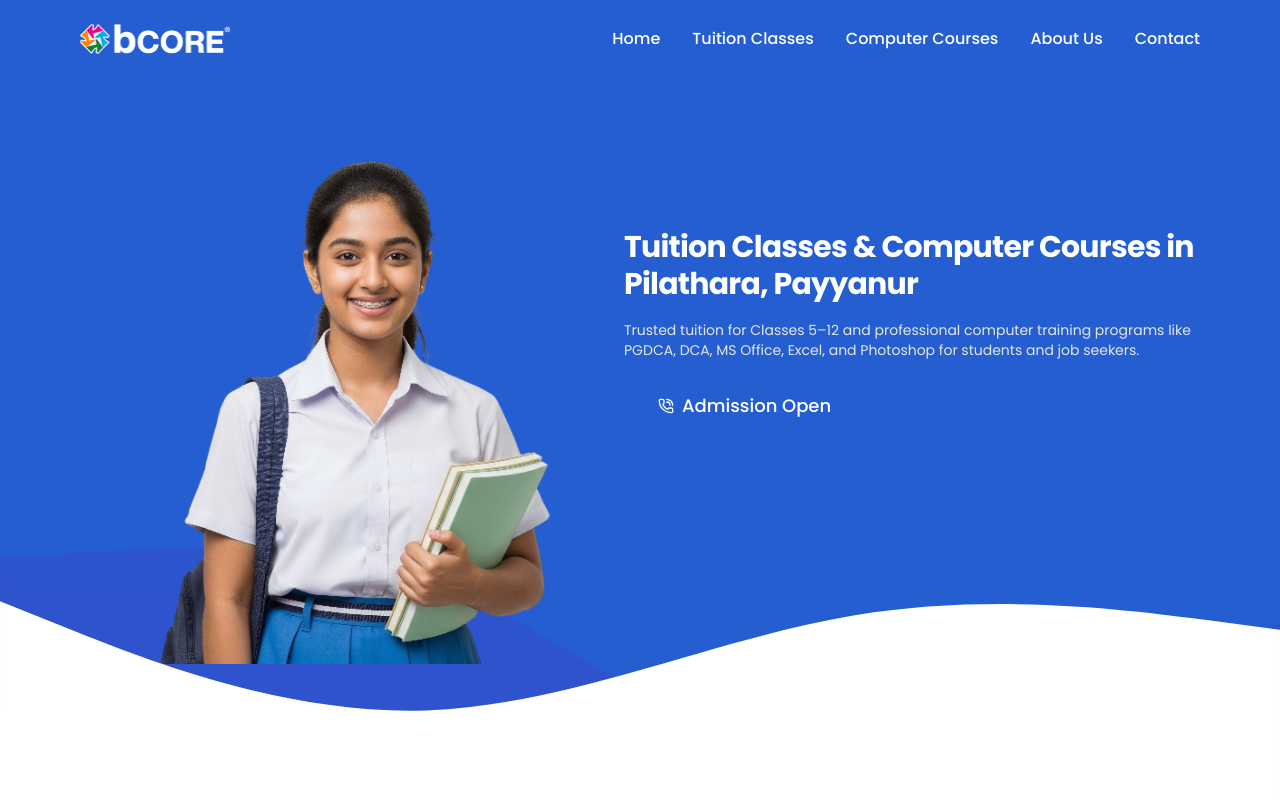
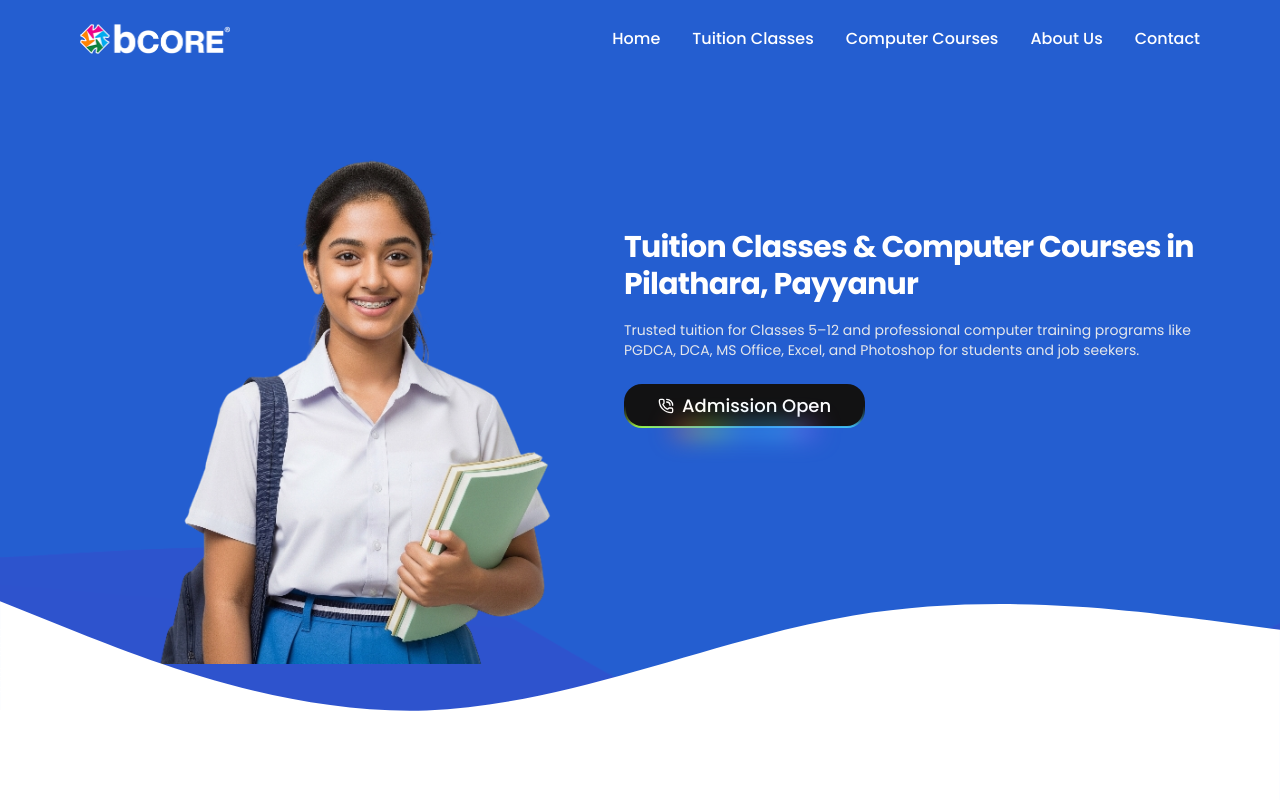
Before and after one commit to yadusuryab/bcore-3, a Next.js app: page / in a window 1280 px wide. Shown: the top 800 px of the page. Built offline with nearby package versions, Linux system fonts and the light colour scheme.

Commit message:
links error fixed

```diff
--- a/app/globals.css
+++ b/app/globals.css
@@ -114,6 +114,11 @@
   --shadow-2xl: 0px 1px 0px 0px hsl(0 0% 0% / 0.00);
   --tracking-normal: 0em;
   --spacing: 0.25rem;
+  --color-1: oklch(66.2% 0.225 25.9);
+  --color-2: oklch(60.4% 0.26 302);
+  --color-3: oklch(69.6% 0.165 251);
+  --color-4: oklch(80.2% 0.134 225);
+  --color-5: oklch(90.7% 0.231 133);
 }
 
 .dark {
@@ -167,6 +172,11 @@
   --shadow-lg: 0px 1px 0px 0px hsl(0 0% 0% / 0.00), 0px 4px 6px -1px hsl(0 0% 0% / 0.00);
   --shadow-xl: 0px 1px 0px 0px hsl(0 0% 0% / 0.00), 0px 8px 10px -1px hsl(0 0% 0% / 0.00);
   --shadow-2xl: 0px 1px 0px 0px hsl(0 0% 0% / 0.00);
+  --color-1: oklch(66.2% 0.225 25.9);
+  --color-2: oklch(60.4% 0.26 302);
+  --color-3: oklch(69.6% 0.165 251);
+  --color-4: oklch(80.2% 0.134 225);
+  --color-5: oklch(90.7% 0.231 133);
 }
 
 @layer base {
--- a/components/courses.tsx
+++ b/components/courses.tsx
@@ -15,7 +15,7 @@
       subtitle: "CBSE & State syllabus with expert faculty",
       image: "/tuition-2.png",
       alt: "Students learning at Bcore tuition classes in Pilathara, Payyanur",
-      href: "/tuition-classes-for-class-5-to-12-pilathara-payyanur-for-class-5-to-12-pilathara-payyanur",
+      href: "/tuition-classes-for-class-5-to-12-pilathara-payyanur",
       color: "purple",
       subjects: [
         "CBSE", "State English", "State Malayalam", "Class 5th to 12th", "BASIC MATHS, ENGLISH, HINDI, MALAYALAM",
@@ -28,7 +28,7 @@
       subtitle: "Job-oriented training with certificates",
       image: "/computer-2.png",
       alt: "Computer lab and training at Bcore computer courses in Pilathara, Payyanur",
-      href: "/computer-courses-pilathara-payyanur-pilathara-payyanur",
+      href: "/computer-courses-pilathara-payyanur",
       color: "blue",
       subjects: [
         "PGDCA", "CTTC", "DCA", "DCM", "ANIMATION", "GRAPHIC DESIGNING",
--- a/components/homenav.tsx
+++ b/components/homenav.tsx
@@ -71,14 +71,14 @@
               Home
             </Link>
             <Link
-              href="/tuition-classes-for-class-5-to-12-pilathara-payyanur-for-class-5-to-12-pilathara-payyanur"
+              href="/tuition-classes-for-class-5-to-12-pilathara-payyanur"
               className="hover:text-purple-200 transition"
               onClick={() => setIsMenuOpen(false)}
             >
               Tuition Classes
             </Link>
             <Link
-              href="/computer-courses-pilathara-payyanur-pilathara-payyanur"
+              href="/computer-courses-pilathara-payyanur"
               className="hover:text-purple-200 transition"
               onClick={() => setIsMenuOpen(false)}
             >
--- /dev/null
+++ b/components/ui/rainbow-button3.tsx
@@ -0,0 +1,61 @@
+import React from "react"
+import { Slot } from "@radix-ui/react-slot"
+import { cva, VariantProps } from "class-variance-authority"
+
+import { cn } from "@/lib/utils"
+
+const rainbowButtonVariants = cva(
+  cn(
+    "relative cursor-pointer group transition-all animate-rainbow",
+    "inline-flex items-center justify-center gap-2 shrink-0",
+    "rounded-sm outline-none focus-visible:ring-[3px] aria-invalid:border-destructive",
+    "text-sm font-medium whitespace-nowrap",
+    "disabled:pointer-events-none disabled:opacity-50",
+    "[&_svg]:pointer-events-none [&_svg:not([class*='size-'])]:size-4 [&_svg]:shrink-0"
+  ),
+  {
+    variants: {
+      variant: {
+        default:
+          "border-0 bg-[linear-gradient(#121213,#121213),linear-gradient(#121213_50%,rgba(18,18,19,0.6)_80%,rgba(18,18,19,0)),linear-gradient(90deg,var(--color-1),var(--color-5),var(--color-3),var(--color-4),var(--color-2))] bg-[length:200%] text-primary-foreground [background-clip:padding-box,border-box,border-box] [background-origin:border-box] [border:calc(0.125rem)_solid_transparent] before:absolute before:bottom-[-20%] before:left-1/2 before:z-0 before:h-1/5 before:w-3/5 before:-translate-x-1/2 before:animate-rainbow before:bg-[linear-gradient(90deg,var(--color-1),var(--color-5),var(--color-3),var(--color-4),var(--color-2))] before:[filter:blur(0.75rem)] dark:bg-[linear-gradient(#fff,#fff),linear-gradient(#fff_50%,rgba(255,255,255,0.6)_80%,rgba(0,0,0,0)),linear-gradient(90deg,var(--color-1),var(--color-5),var(--color-3),var(--color-4),var(--color-2))]",
+        outline:
+          "border border-input border-b-transparent bg-[linear-gradient(#ffffff,#ffffff),linear-gradient(#ffffff_50%,rgba(18,18,19,0.6)_80%,rgba(18,18,19,0)),linear-gradient(90deg,var(--color-1),var(--color-5),var(--color-3),var(--color-4),var(--color-2))] bg-[length:200%] text-accent-foreground [background-clip:padding-box,border-box,border-box] [background-origin:border-box] before:absolute before:bottom-[-20%] before:left-1/2 before:z-0 before:h-1/5 before:w-3/5 before:-translate-x-1/2 before:animate-rainbow before:bg-[linear-gradient(90deg,var(--color-1),var(--color-5),var(--color-3),var(--color-4),var(--color-2))] before:[filter:blur(0.75rem)] dark:bg-[linear-gradient(#0a0a0a,#0a0a0a),linear-gradient(#0a0a0a_50%,rgba(255,255,255,0.6)_80%,rgba(0,0,0,0)),linear-gradient(90deg,var(--color-1),var(--color-5),var(--color-3),var(--color-4),var(--color-2))]",
+      },
+      size: {
+        default: "h-9 px-4 py-2",
+        sm: "h-8 rounded-xl px-3 text-xs",
+        lg: "h-11 rounded-xl px-8",
+        icon: "size-9",
+      },
+    },
+    defaultVariants: {
+      variant: "default",
+      size: "default",
+    },
+  }
+)
+
+interface RainbowButtonProps
+  extends
+    React.ButtonHTMLAttributes<HTMLButtonElement>,
+    VariantProps<typeof rainbowButtonVariants> {
+  asChild?: boolean
+}
+
+const RainbowButton = React.forwardRef<HTMLButtonElement, RainbowButtonProps>(
+  ({ className, variant, size, asChild = false, ...props }, ref) => {
+    const Comp = asChild ? Slot : "button"
+    return (
+      <Comp
+        data-slot="button"
+        className={cn(rainbowButtonVariants({ variant, size, className }))}
+        ref={ref}
+        {...props}
+      />
+    )
+  }
+)
+
+RainbowButton.displayName = "RainbowButton"
+
+export { RainbowButton, rainbowButtonVariants, type RainbowButtonProps }
```
